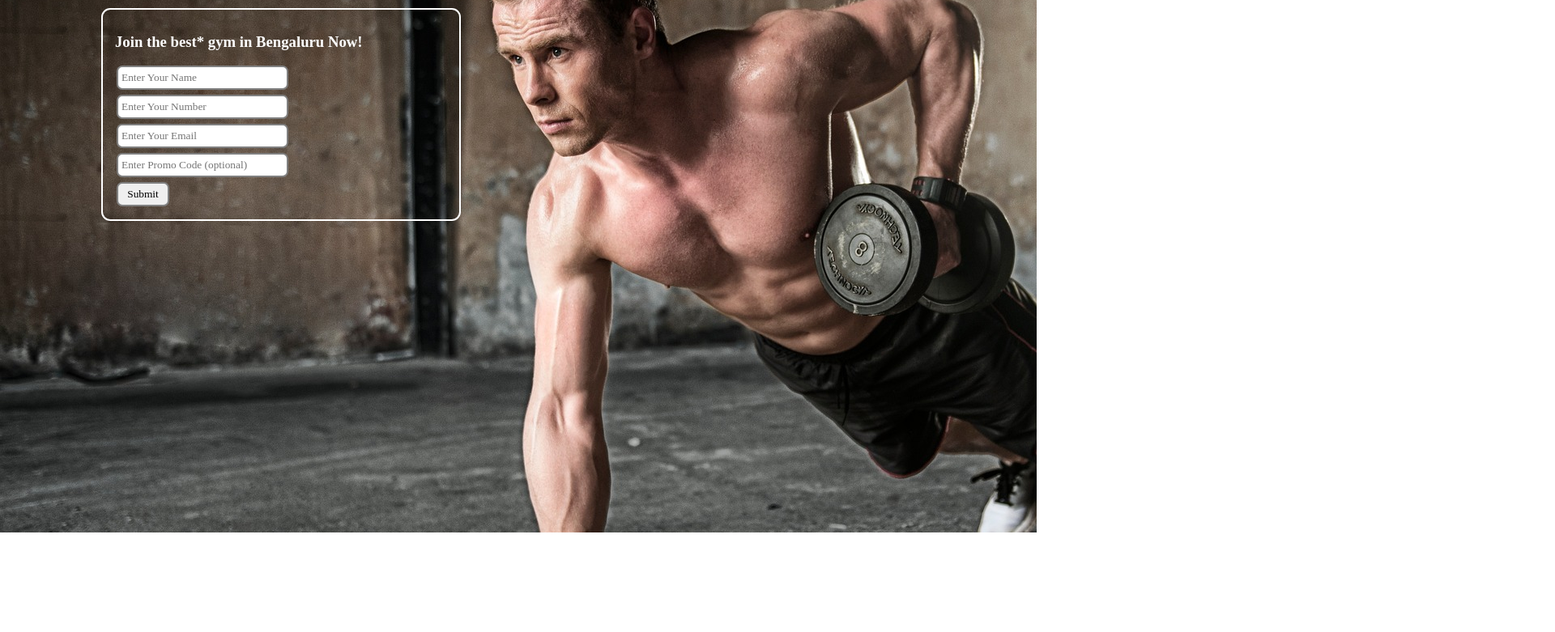
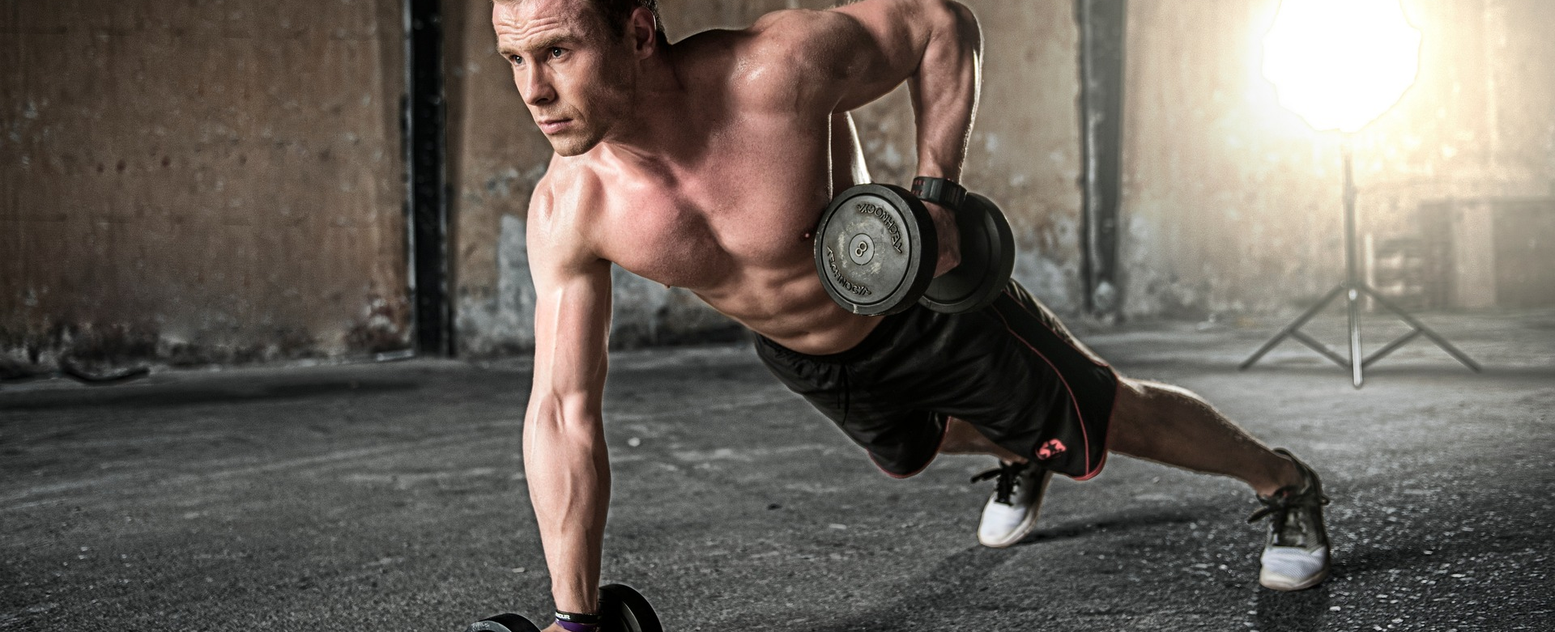
Before and after one commit to Karthik-R-R/sample-gym-website, a plain HTML site: page index.html in a window 1280 px wide. Shown: the part 142-923 px from the top of the page at 81% size, 1920 px wide, since content can reach past the window. Before the commit the page ends 800 px from the top, so only its background shows below. Drawn offline with Linux system fonts and the light colour scheme; a web font is replaced by a local one.

Commit message:
Update index.html

```diff
--- a/index.html
+++ b/index.html
@@ -12,6 +12,7 @@
 
 <body>
     <header class="header">
+        <img src="./img/bg.jpg" alt="BGIMG">
         <!-- Left Box for logo -->
         <div class="left">
             <img src="./img/bg2.png" alt="logo">
```
